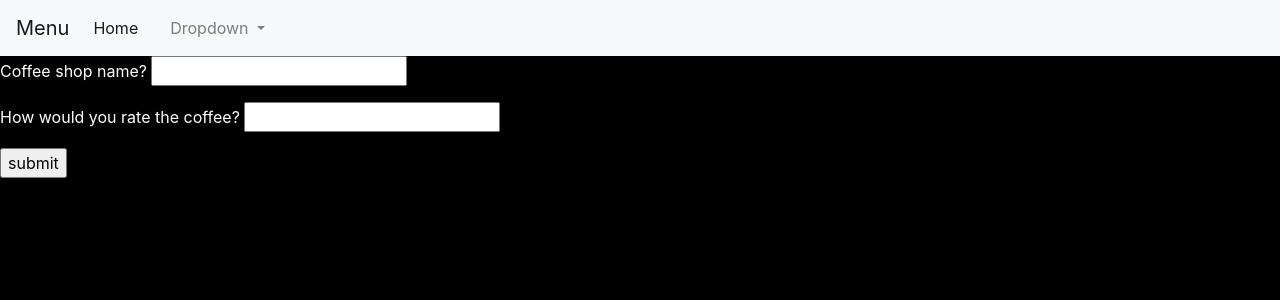
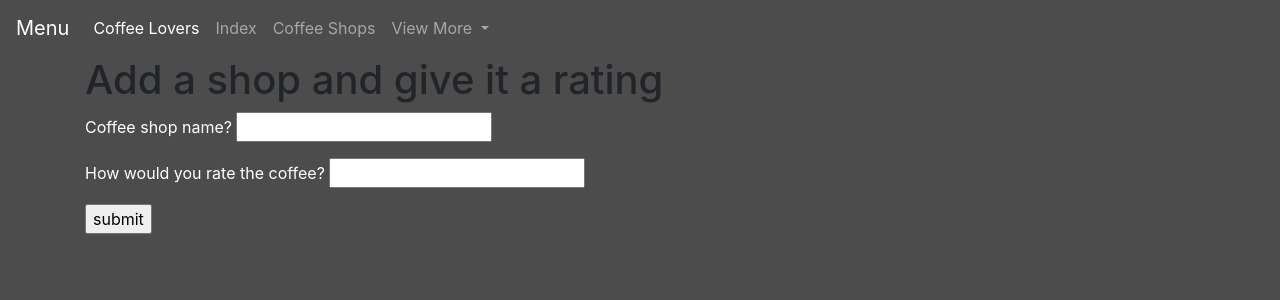
Before and after one commit to sicness9/BrewReview, a Flask app: template website/templates/shopAddForm.html in a window 1280 px wide. Shown: the top 300 px of the page. Run offline with Flask 2, Linux system fonts and the light colour scheme; the template is opened without the code that fills it, so the values that code supplies are empty; some libraries are stand-ins or nearby versions.

Commit message:
conformed the shop add form template to extend the base

```diff
--- a/website/templates/shopAddForm.html
+++ b/website/templates/shopAddForm.html
@@ -1,44 +1,10 @@
-<!DOCTYPE html>
-<html lang="en">
-<head>
-    <meta charset="UTF-8">
-    <title style="color:white; size=300%;">Fill this form to add a user</title>
-    <link rel="stylesheet" href="https://stackpath.bootstrapcdn.com/bootstrap/4.3.1/css/bootstrap.min.css" crossorigin="anonymous">
-</head>
-<body style="background-color:black">
-<nav class="navbar navbar-expand-lg navbar-light bg-light">
-    <a class="navbar-brand" href="#">Menu</a>
-    <button class="navbar-toggler" type="button" data-toggle="collapse" data-target="#navbarSupportedContent" aria-controls="navbarSupportedContent" aria-expanded="false" aria-label="Toggle navigation">
-        <span class="navbar-toggler-icon"></span>
-    </button>
-
-    <div class="collapse navbar-collapse" id="navbarSupportedContent">
-        <ul class="navbar-nav mr-auto">
-            <li class="nav-item active">
-                <a class="nav-link" href="http://127.0.0.1:5000/">Home</a>
-            </li>
-            <li class="nav-item">
-                <a class="nav-link" href="#"></a>
-            </li>
-            <li class="nav-item dropdown">
-                <a class="nav-link dropdown-toggle" href="#" id="navbarDropdown" role="button" data-toggle="dropdown" aria-expanded="false">
-                    Dropdown
-                </a>
-                <div class="dropdown-menu" aria-labelledby="navbarDropdown">
-                    <a class="dropdown-item" href="#">Action</a>
-                    <a class="dropdown-item" href="#">Another action</a>
-                    <div class="dropdown-divider"></div>
-                    <a class="dropdown-item" href="#">Something else here</a>
-                </div>
-            </li>
-        </ul>
-    </div>
-</nav>
-
-    <form action="data_shops" method = "POST">
-        <p style="color:white">Coffee shop name? <input type = "text" name = "name" /></p>
-        <p style="color:white">How would you rate the coffee? <input type = "text" name = "rating" /></p>
-        <p><input type = "submit" value = "submit" /></p>
-    </form>
-</body>
-</html>
+{% extends "base.html" %}
+{% block title %} Home {% endblock %}
+{% block content%}
+<h1> Add a shop and give it a rating </h1>
+<form action="shop_added" method = "POST">
+    <p style="color:white">Coffee shop name? <input type = "text" name = "name" /></p>
+    <p style="color:white">How would you rate the coffee? <input type = "text" name = "rating" /></p>
+    <p><input type = "submit" value = "submit" /></p>
+</form>
+{% endblock%}
```
